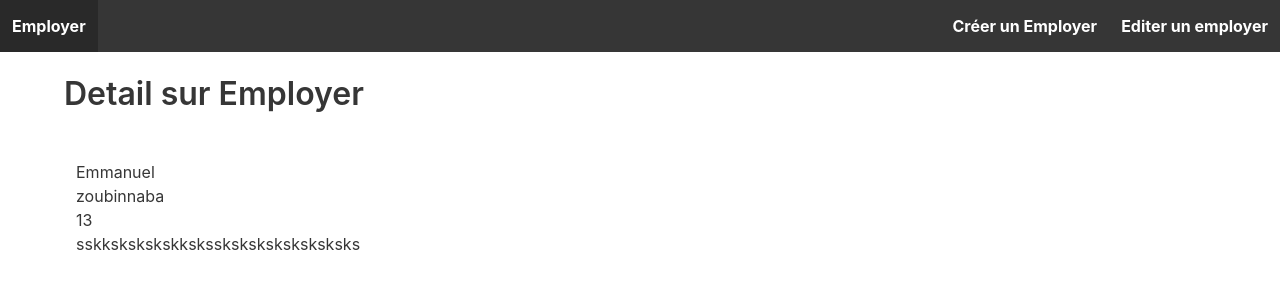
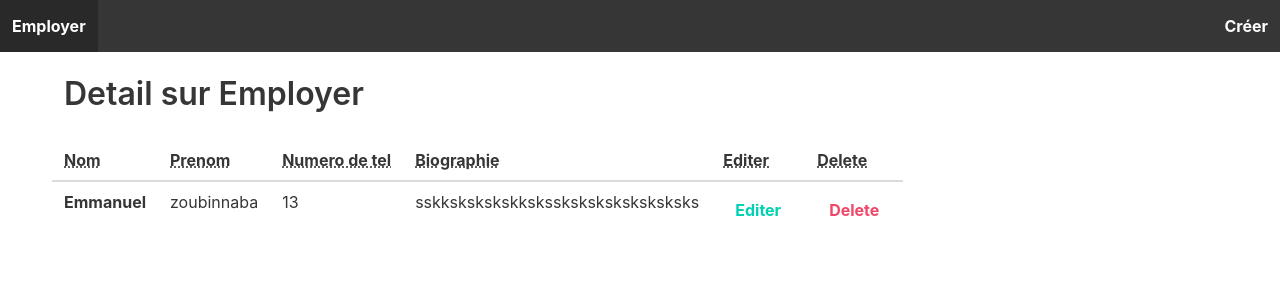
Before and after one commit to zoubinnaba/employers, a Django app: template apps/core/templates/core/detail.html in a window 1280 px wide. Shown: the top 300 px of the page. Run offline with Django 3.2, Linux system fonts and the light colour scheme; the template is opened without the code that fills it: values that come from a table or form of the project are taken from there, others are empty; data comes from the database, SQL or seed files in the repository; both versions use the stored data as it was after the commit; parts of the project's set-up code (start-up, migrations or seed data) failed here and were passed over.

Commit message:
Ajou de la fonction delete

```diff
--- a/apps/core/models.py
+++ b/apps/core/models.py
@@ -10,4 +10,4 @@ class Employer(models.Model):
         verbose_name = "employer"
 
     def __str__(self):
-        return f"{self.name}"
+        return f"{self.nom}"
--- a/apps/core/templates/core/base.html
+++ b/apps/core/templates/core/base.html
@@ -14,8 +14,7 @@
                 </div>
                 <div class="navbar-menu">
                     <div class="navbar-end">
-                        <a href="{% url 'create' %}" class="navbar-item"><strong>Créer un Employer</strong></a>
-                        <a href="#" class="navbar-item"><strong>Editer un employer</strong></a>
+                        <a href="{% url 'create' %}" class="navbar-item"><strong>Créer</strong></a>
                     </div>
                 </div>
             </nav>
--- a/apps/core/templates/core/detail.html
+++ b/apps/core/templates/core/detail.html
@@ -3,21 +3,34 @@
 {% block content %}
     <section class="container pt-5">
         <h1 class="title pb-4">Detail sur Employer</h1>
-        <div class="columns">
-                <div class="column is-12">
-                    <table class="table is-striped is-fullwith">
-                        <tbody>
-                                <tr>
-                                    <td>
-                                        <h1>{{ employer.nom }}</h1>
-                                        <p>{{ employer.prenom }}</p>
-                                        <p>{{ employer.numero_de_telephone }}</p>
-                                        <p>{{ employer.biographie }}</p>
-                                    </td>
-                                </tr>
-                        </tbody>
-                    </table>
-                </div>
-            </div>
+        <div class="columns is-offset-3">
+            <table class="table">
+                <thead>
+                    <tr>
+                    <th><abbr title="Nom">Nom</abbr></th>
+                    <th><abbr title="Prenom">Prenom</abbr></th>
+                    <th><abbr title="Won">Numero de tel</abbr></th>
+                    <th><abbr title="Drawn">Biographie</abbr></th>
+                    <th><abbr title="Drawn">Editer</abbr></th>
+                    <th><abbr title="Drawn">Delete</abbr></th>
+                    </tr>
+                </thead>
+            <tbody>
+                <tr>
+                <th>{{ employer.nom }}</th>
+                <td>{{ employer.prenom }}</td>
+                <td>{{ employer.numero_de_telephone }}</td>
+                <td>{{ employer.biographie }}</td>
+                <td><a href="{% url 'edit' employer.id %}" class="navbar-item has-text-primary"><strong>Editer</strong></a></td>
+                <td><a href="{% url 'delete' employer.id %}" class="navbar-item has-text-danger"><strong>Delete</strong></a></td>
+            </tbody>
+            </table>
+        </div>
     </section>
 {% endblock %}
+<h1>{{ employer.nom }}</h1>
+                        <p>{{ employer.prenom }}</p>
+                        <p>{{ employer.numero_de_telephone }}</p>
+                        <p>{{ employer.biographie }}</p>
+                        <a href="{% url 'edit' employer.id %}" class="navbar-item"><strong>Editer</strong></a>
+                        <a href="{% url 'delete' employer.id %}" class="navbar-item"><strong>Delete</strong></a>
--- a/employers/urls.py
+++ b/employers/urls.py
@@ -15,11 +15,13 @@ Including another URLconf
 """
 from django.contrib import admin
 from django.urls import path
-from apps.core.views import createEmployer, frontpage, detail
+from apps.core.views import createEmployer, frontpage, detail, edit, delete
 
 urlpatterns = [
     path('', frontpage, name="frontpage"),
+    path('edit/<int:employer_id>/', edit, name="edit"),
+    path('create/', createEmployer, name="create"),
     path('detail/<int:employer_id>', detail, name="detail"),
-    path('create/', createEmployer, name="create"),
+    path('delete/<int:employer_id>/', delete, name="delete"),
     path('admin/', admin.site.urls),
 ]
```
Also changed, not shown: apps/core/templates/core/edit.html (+9 -24 lines), apps/core/views.py (+25 -3 lines), db.sqlite3.
